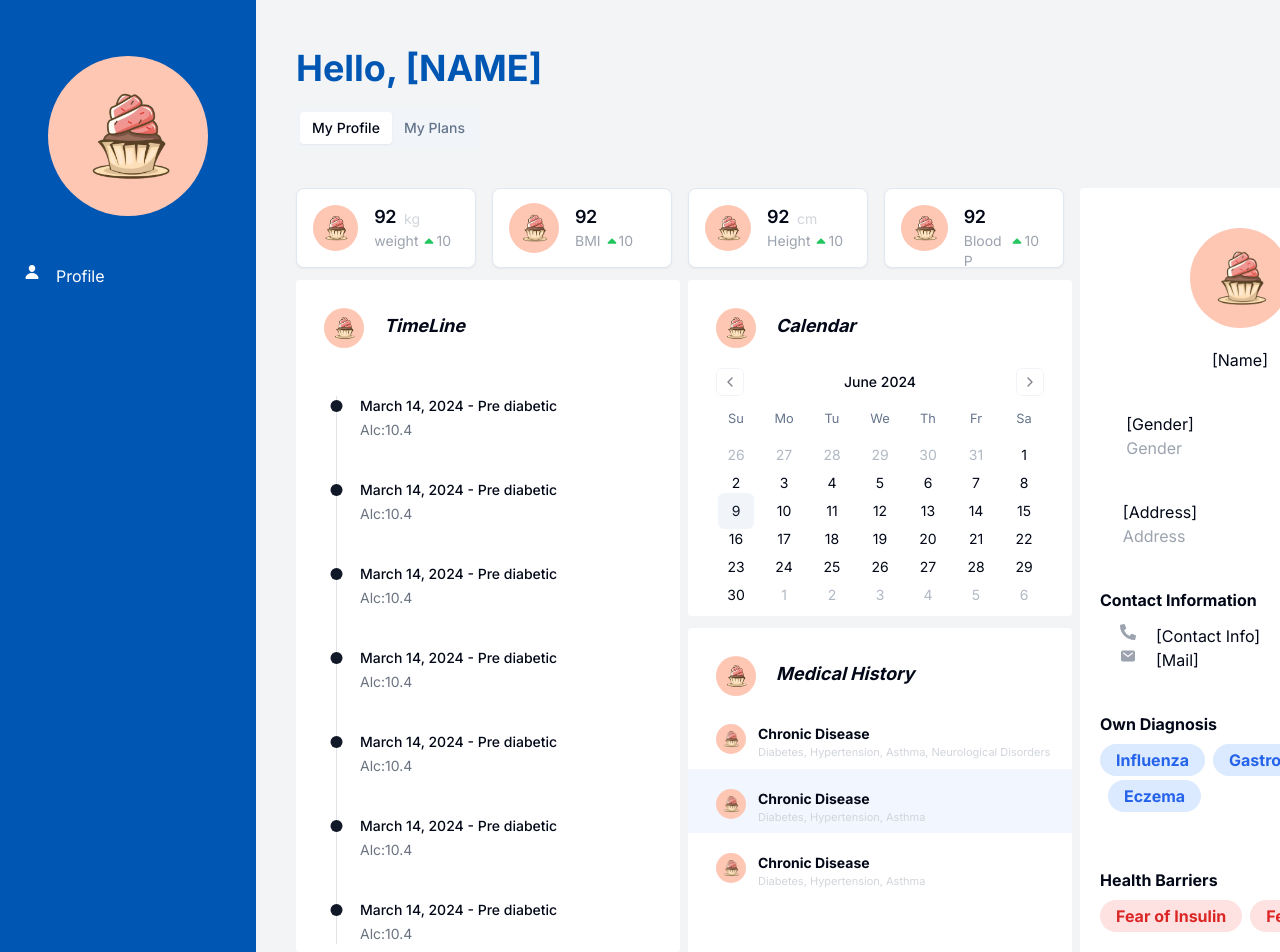
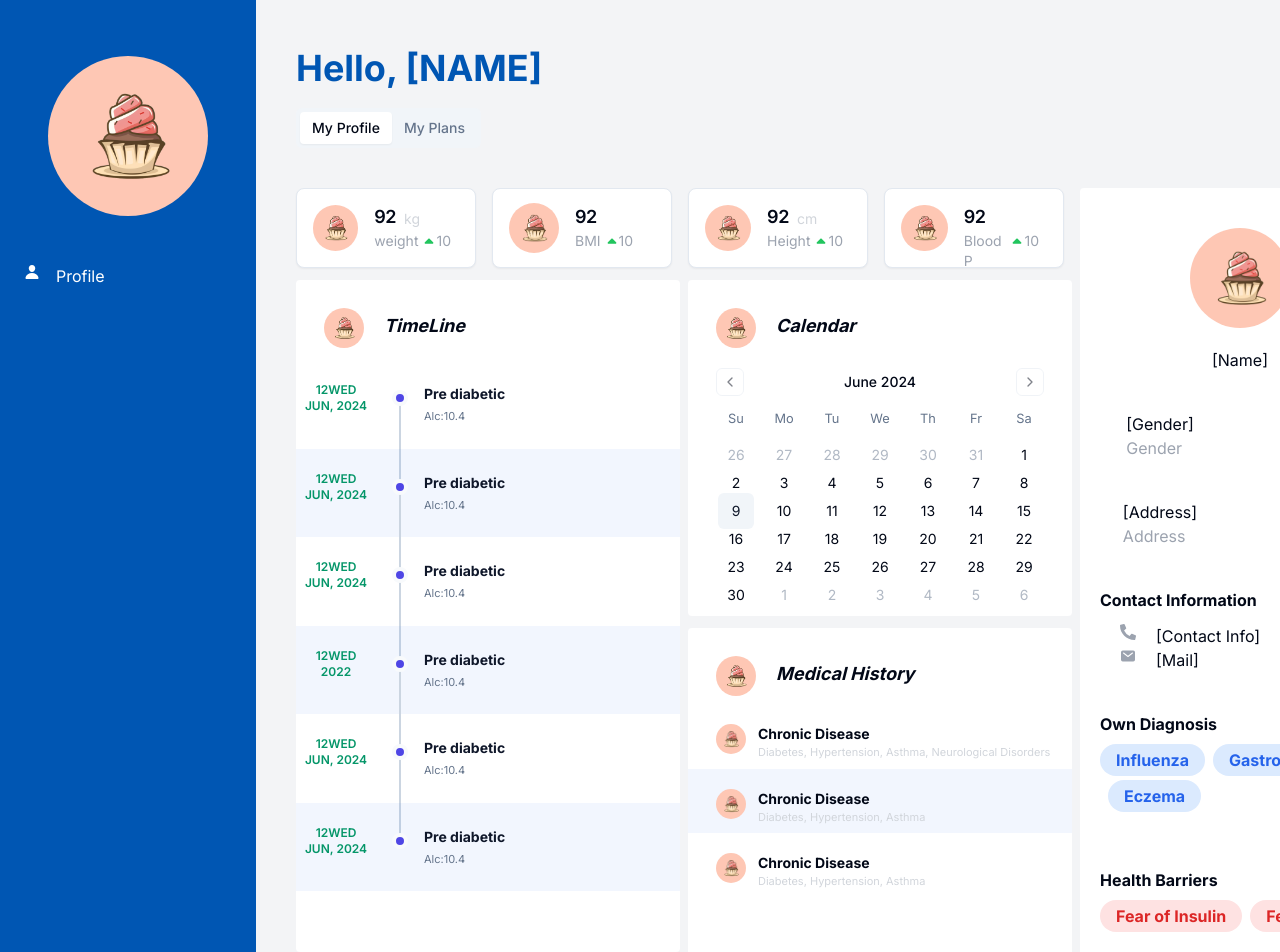
Before and after one commit to Muaibed/healthcare_provider_dashboard, a Next.js app in the folder healthcare_provider/: page /dashboard in a window 1280 px wide. Shown: the top 952 px of the page. Built offline with nearby package versions, Linux system fonts and the light colour scheme.

Commit message:
redesigning the timeline component

```diff
--- a/healthcare_provider/src/app/dashboard/page.tsx
+++ b/healthcare_provider/src/app/dashboard/page.tsx
@@ -208,57 +208,83 @@
 
 function TimeLine() {
     return (
-      <div className="p-6 sm:p-10">
-        <div className="after:absolute after:inset-y-0 after:w-px after:bg-gray-500/20 relative pl-6 after:left-0 grid gap-10 dark:after:bg-gray-400/20">
-          <div className="grid gap-1 text-sm relative">
-            <div className="aspect-square w-3 bg-gray-900 rounded-full absolute left-0 translate-x-[-29.5px] z-10 top-1 dark:bg-gray-50" />
-            <div className="font-medium">March 14, 2024 - Pre diabetic</div>
-            <div className="text-gray-500 dark:text-gray-400">
-              Alc:10.4
+        <div className="-my-6 pt-7">
+            <div className="relative pl-8 sm:pl-32 py-6 group">
+                <div className="flex flex-col sm:flex-row items-start mb-1 group-last:before:hidden before:absolute before:left-2 sm:before:left-0 before:h-full before:px-px before:bg-slate-300 sm:before:ml-[6.5rem] before:self-start before:-translate-x-1/2 before:translate-y-3 after:absolute after:left-2 sm:after:left-0 after:w-2 after:h-2 after:bg-indigo-600 after:border-4 after:box-content after:border-slate-50 after:rounded-full sm:after:ml-[6.5rem] after:-translate-x-1/2 after:translate-y-1.5">
+            <time className="sm:absolute left-0 translate-y-0.5 inline-flex items-center justify-center text-xs font-semibold uppercase w-20 h-6 mb-3 sm:mb-0 text-emerald-600">
+                <div className="text-md">
+                <div className="flex justify-center">12Wed</div>
+                <div className="flex justify-center">Jun, 2024</div>
                 </div>
+                </time>
+            <div className="text-sm font-bold text-slate-900">Pre diabetic</div>
         </div>
-          <div className="grid gap-1 text-sm relative">
-            <div className="aspect-square w-3 bg-gray-900 rounded-full absolute left-0 translate-x-[-29.5px] z-10 top-1 dark:bg-gray-50" />
-            <div className="font-medium">March 14, 2024 - Pre diabetic</div>
-            <div className="text-gray-500 dark:text-gray-400">
-              Alc:10.4
+        <div className="text-slate-500 text-[11px]">Alc:10.4</div>
     </div>
+
+    <div className="relative pl-8 sm:pl-32 py-6 group bg-blue-600/[.06]">
+        <div className="flex flex-col sm:flex-row items-start mb-1 group-last:before:hidden before:absolute before:left-2 sm:before:left-0 before:h-full before:px-px before:bg-slate-300 sm:before:ml-[6.5rem] before:self-start before:-translate-x-1/2 before:translate-y-3 after:absolute after:left-2 sm:after:left-0 after:w-2 after:h-2 after:bg-indigo-600 after:border-4 after:box-content after:border-slate-50 after:rounded-full sm:after:ml-[6.5rem] after:-translate-x-1/2 after:translate-y-1.5">
+            <time className="sm:absolute left-0 translate-y-0.5 inline-flex items-center justify-center text-xs font-semibold uppercase w-20 h-6 mb-3 sm:mb-0 text-emerald-600">
+            <div className="text-md">
+                <div className="flex justify-center">12Wed</div>
+                <div className="flex justify-center">Jun, 2024</div>
                 </div>
-          <div className="grid gap-1 text-sm relative">
-            <div className="aspect-square w-3 bg-gray-900 rounded-full absolute left-0 translate-x-[-29.5px] z-10 top-1 dark:bg-gray-50" />
-            <div className="font-medium">March 14, 2024 - Pre diabetic</div>
-            <div className="text-gray-500 dark:text-gray-400">
-              Alc:10.4
+            </time>
+            <div className="text-sm font-bold text-slate-900">Pre diabetic</div>
         </div>
+        <div className="text-slate-500 text-[11px]">Alc:10.4</div>
     </div>
-          <div className="grid gap-1 text-sm relative">
-            <div className="aspect-square w-3 bg-gray-900 rounded-full absolute left-0 translate-x-[-29.5px] z-10 top-1 dark:bg-gray-50" />
-            <div className="font-medium">March 14, 2024 - Pre diabetic</div>
-            <div className="text-gray-500 dark:text-gray-400">
-              Alc:10.4
+
+    <div className="relative pl-8 sm:pl-32 py-6 group">
+        <div className="flex flex-col sm:flex-row items-start mb-1 group-last:before:hidden before:absolute before:left-2 sm:before:left-0 before:h-full before:px-px before:bg-slate-300 sm:before:ml-[6.5rem] before:self-start before:-translate-x-1/2 before:translate-y-3 after:absolute after:left-2 sm:after:left-0 after:w-2 after:h-2 after:bg-indigo-600 after:border-4 after:box-content after:border-slate-50 after:rounded-full sm:after:ml-[6.5rem] after:-translate-x-1/2 after:translate-y-1.5">
+            <time className="sm:absolute left-0 translate-y-0.5 inline-flex items-center justify-center text-xs font-semibold uppercase w-20 h-6 mb-3 sm:mb-0 text-emerald-600">
+            <div className="text-md">
+                <div className="flex justify-center">12Wed</div>
+                <div className="flex justify-center">Jun, 2024</div>
                 </div>
+            </time>
+            <div className="text-sm font-bold text-slate-900">Pre diabetic</div>
         </div>
-          <div className="grid gap-1 text-sm relative">
-            <div className="aspect-square w-3 bg-gray-900 rounded-full absolute left-0 translate-x-[-29.5px] z-10 top-1 dark:bg-gray-50" />
-            <div className="font-medium">March 14, 2024 - Pre diabetic</div>
-            <div className="text-gray-500 dark:text-gray-400">
-              Alc:10.4
+        <div className="text-slate-500 text-[11px]">Alc:10.4</div>
     </div>
+
+    <div className="relative pl-8 sm:pl-32 py-6 group bg-blue-600/[.06]">
+        <div className="flex flex-col sm:flex-row items-start mb-1 group-last:before:hidden before:absolute before:left-2 sm:before:left-0 before:h-full before:px-px before:bg-slate-300 sm:before:ml-[6.5rem] before:self-start before:-translate-x-1/2 before:translate-y-3 after:absolute after:left-2 sm:after:left-0 after:w-2 after:h-2 after:bg-indigo-600 after:border-4 after:box-content after:border-slate-50 after:rounded-full sm:after:ml-[6.5rem] after:-translate-x-1/2 after:translate-y-1.5">
+            <time className="sm:absolute left-0 translate-y-0.5 inline-flex items-center justify-center text-xs font-semibold uppercase w-20 h-6 mb-3 sm:mb-0 text-emerald-600">
+            <div className="text-md">
+                <div className="flex justify-center">12Wed</div>
+                <div className="flex justify-center">2022</div>
                 </div>
-          <div className="grid gap-1 text-sm relative">
-            <div className="aspect-square w-3 bg-gray-900 rounded-full absolute left-0 translate-x-[-29.5px] z-10 top-1 dark:bg-gray-50" />
-            <div className="font-medium">March 14, 2024 - Pre diabetic</div>
-            <div className="text-gray-500 dark:text-gray-400">
-              Alc:10.4
+            </time>
+            <div className="text-sm font-bold text-slate-900">Pre diabetic</div>
         </div>
+        <div className="text-slate-500 text-[11px]">Alc:10.4</div>
     </div>
-          <div className="grid gap-1 text-sm relative">
-            <div className="aspect-square w-3 bg-gray-900 rounded-full absolute left-0 translate-x-[-29.5px] z-10 top-1 dark:bg-gray-50" />
-            <div className="font-medium">March 14, 2024 - Pre diabetic</div>
-            <div className="text-gray-500 dark:text-gray-400">
-              Alc:10.4
+
+    <div className="relative pl-8 sm:pl-32 py-6 group">
+        <div className="flex flex-col sm:flex-row items-start mb-1 group-last:before:hidden before:absolute before:left-2 sm:before:left-0 before:h-full before:px-px before:bg-slate-300 sm:before:ml-[6.5rem] before:self-start before:-translate-x-1/2 before:translate-y-3 after:absolute after:left-2 sm:after:left-0 after:w-2 after:h-2 after:bg-indigo-600 after:border-4 after:box-content after:border-slate-50 after:rounded-full sm:after:ml-[6.5rem] after:-translate-x-1/2 after:translate-y-1.5">
+            <time className="sm:absolute left-0 translate-y-0.5 inline-flex items-center justify-center text-xs font-semibold uppercase w-20 h-6 mb-3 sm:mb-0 text-emerald-600">
+            <div className="text-md">
+                <div className="flex justify-center">12Wed</div>
+                <div className="flex justify-center">Jun, 2024</div>
                 </div>
+            </time>
+            <div className="text-sm font-bold text-slate-900">Pre diabetic</div>
         </div>
+        <div className="text-slate-500 text-[11px]">Alc:10.4</div>
+    </div>
+
+    <div className="relative pl-8 sm:pl-32 py-6 group bg-blue-600/[.06]">
+        <div className="flex flex-col sm:flex-row items-start mb-1 group-last:before:hidden before:absolute before:left-2 sm:before:left-0 before:h-full before:px-px before:bg-slate-300 sm:before:ml-[6.5rem] before:self-start before:-translate-x-1/2 before:translate-y-3 after:absolute after:left-2 sm:after:left-0 after:w-2 after:h-2 after:bg-indigo-600 after:border-4 after:box-content after:border-slate-50 after:rounded-full sm:after:ml-[6.5rem] after:-translate-x-1/2 after:translate-y-1.5">
+            <time className="sm:absolute left-0 translate-y-0.5 inline-flex items-center justify-center text-xs font-semibold uppercase w-20 h-6 mb-3 sm:mb-0 text-emerald-600">
+            <div className="text-md">
+                <div className="flex justify-center">12Wed</div>
+                <div className="flex justify-center">Jun, 2024</div>
+                </div>
+            </time>
+            <div className="text-sm font-bold text-slate-900">Pre diabetic</div>
+        </div>
+        <div className="text-slate-500 text-[11px]">Alc:10.4</div>
     </div>
 </div>
     )
```
Lines whose indentation alone changed are shown as unchanged.
